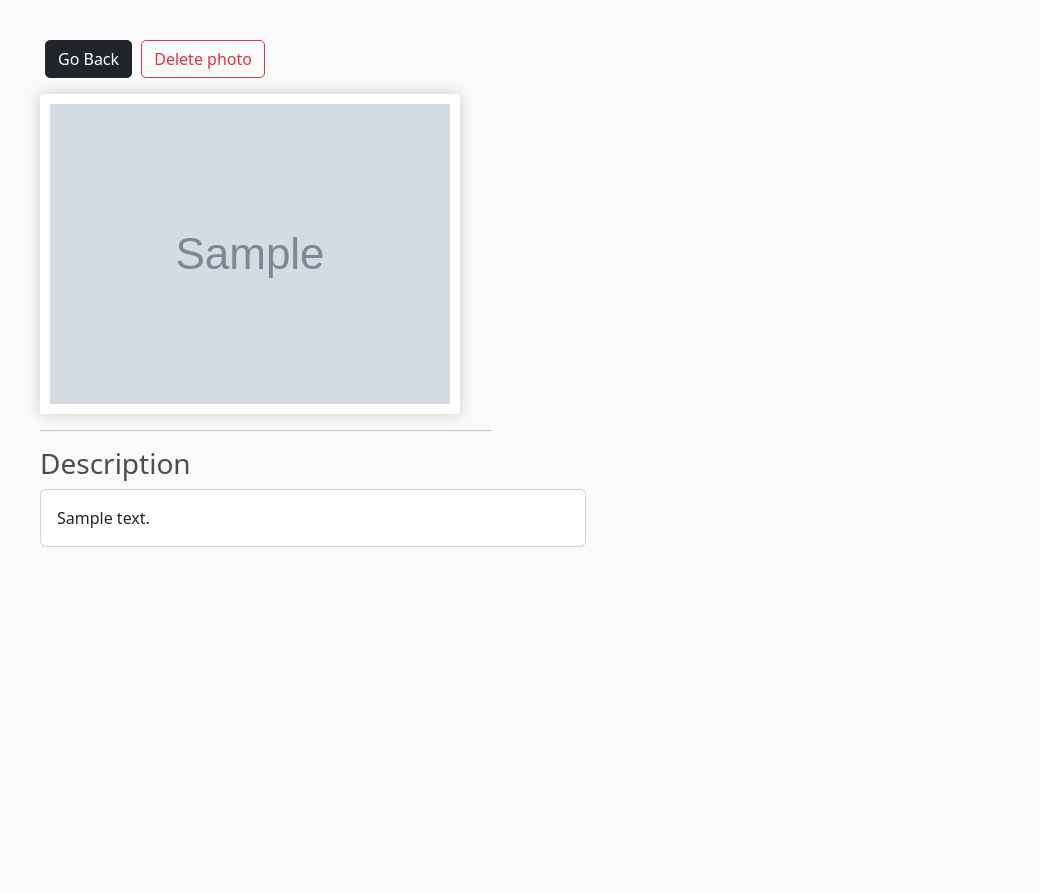
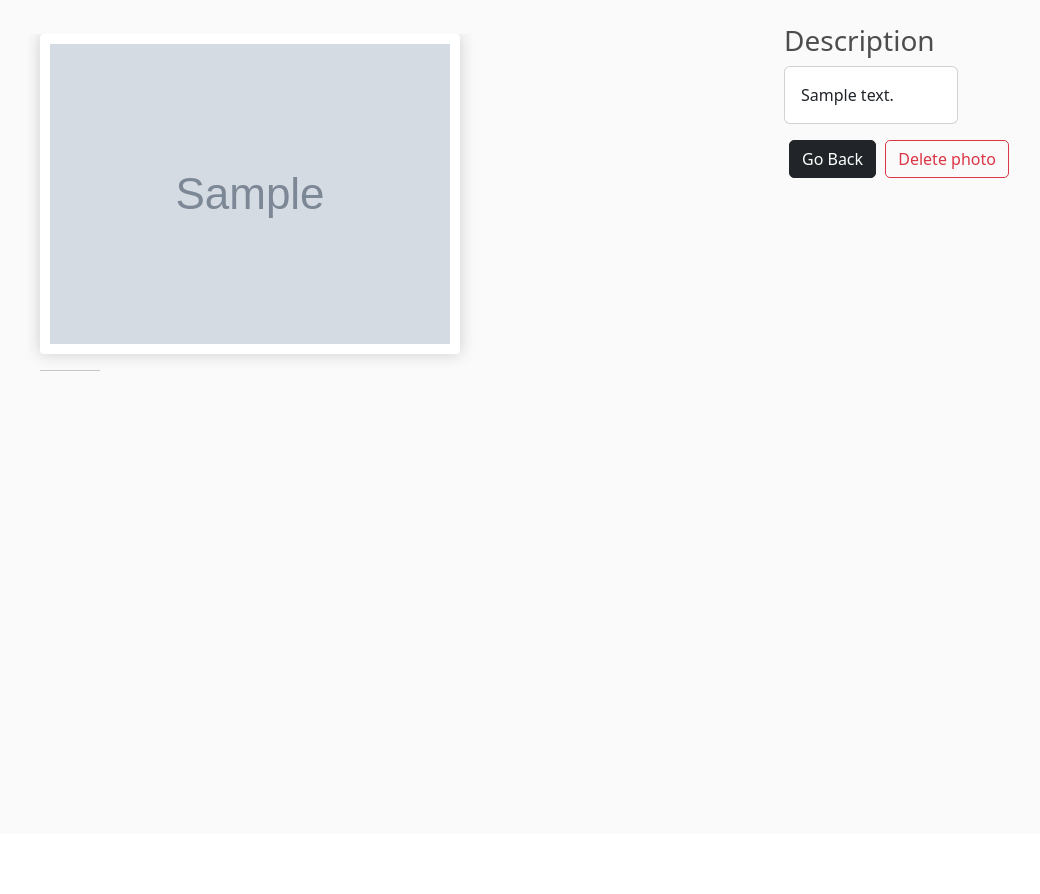
Before and after one commit to craitan/Photo_Album, a Django app: page /photos/view/1 in a window 1280 px wide. Shown: the part 56-950 px from the top of the page, without its empty margins (54-1094 px from the left). After the commit the page ends 427 px from the top, so only its background shows below. Run offline with Django 4.2, Linux system fonts and the light colour scheme; a user stored in the database is signed in; tables that the repository leaves empty hold one stand-in row (values such as "Sample post"); grey boxes marked "Sample" are stand-in pictures.

Commit message:
added max len of poto desctiption and modified photo view html

```diff
--- a/Photo_Album/photos/models.py
+++ b/Photo_Album/photos/models.py
@@ -30,6 +30,7 @@ class Category(models.Model):
 
 
 class Photo(models.Model):
+    MAX_LEN_DESCRIPTION = 100
     user = models.ForeignKey(
         UserModel,
         on_delete=models.CASCADE,
@@ -49,4 +50,6 @@ class Photo(models.Model):
         blank=False,
     )
 
-    description = models.TextField()
+    description = models.TextField(
+        max_length=MAX_LEN_DESCRIPTION,
+    )
--- a/templates/photos/photo-view.html
+++ b/templates/photos/photo-view.html
@@ -2,22 +2,25 @@
 {% block content %}
     <div class="container">
         <div class="row justify-content-center">
-            <div class="col col-lg-6g">
-                <a href="{% url 'photo gallery' %}" class="btn btn-dark my-3">Go Back</a>
-                <a class="btn btn-outline-danger" href="{% url 'photo delete' pk=photo.pk %}">Delete
-                    photo</a>
+            <div class="col col-lg-8">
                 <div style="height: 100vh;">
                     <img class="box-element" style="max-width: 80%; max-height: 80%;" src="{{ photo.image.url }}">
                     <div>
-                        <hr style="margin-right: 640px">
+                        <hr style="margin-right: 660px">
                     </div>
-                    <h3>Description</h3>
+
+                </div>
+            </div>
+            <div class="col col-lg-6g">
+                <h3>Description</h3>
                     <div class="card w-50">
                         <div class="card-body">
                             {{ photo.description }}
                         </div>
                     </div>
-                </div>
+                <a href="{% url 'photo gallery' %}" class="btn btn-dark my-3">Go Back</a>
+                <a class="btn btn-outline-danger" href="{% url 'photo delete' pk=photo.pk %}">Delete
+                    photo</a>
             </div>
         </div>
     </div>
```
Also changed, not shown: Photo_Album/photos/migrations/0006_alter_photo_description.py (added).
